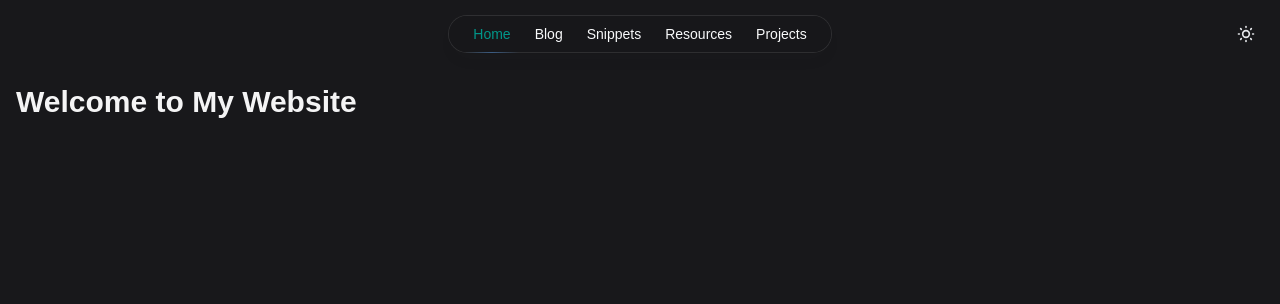
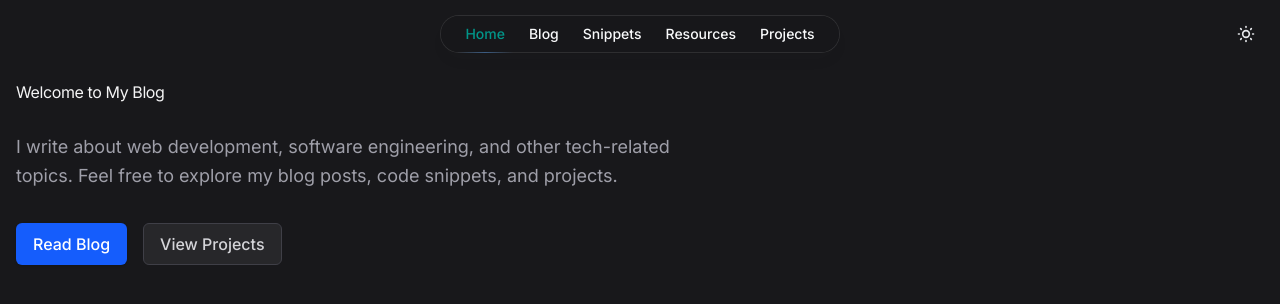
Before and after one commit to SurajAdsul/blog, a Next.js app: page / in a window 1280 px wide. Shown: the top 304 px of the page. Built offline with nearby package versions, Linux system fonts and the light colour scheme.

Commit message:
Added pages and nav layout

```diff
--- /dev/null
+++ b/src/app/blog/page.js
@@ -0,0 +1,18 @@
+export default function BlogPage() {
+  return (
+    <main className="min-h-screen">
+      <div className="container max-w-7xl mx-auto p-4">
+        <h1 className="mb-8">Blog</h1>
+        <div className="grid gap-8">
+          {/* Blog post previews will go here */}
+          <article className="prose dark:prose-invert">
+            <h2>Sample Blog Post</h2>
+            <p className="text-zinc-600 dark:text-zinc-400">
+              This is a preview of a blog post. You can add your blog content here.
+            </p>
+          </article>
+        </div>
+      </div>
+    </main>
+  );
+}
--- a/src/app/globals.css
+++ b/src/app/globals.css
@@ -16,13 +16,34 @@
   body {
     @apply bg-[rgb(var(--background))] text-[rgb(var(--foreground))];
   }
+
+  /* Typography improvements */
+  h1, h2, h3, h4, h5, h6 {
+    @apply font-medium tracking-tight;
+  }
+
+  h1 {
+    @apply text-4xl sm:text-5xl;
+  }
+
+  h2 {
+    @apply text-3xl sm:text-4xl;
+  }
+
+  h3 {
+    @apply text-2xl sm:text-3xl;
+  }
+
+  p {
+    @apply leading-relaxed text-base sm:text-lg;
+  }
 }
 
 @import "tailwindcss";
 @custom-variant dark (&:where(.dark, .dark *));
 
 @theme {
-  --font-sans: var(--font-geist-sans);
+  --font-sans: var(--font-inter);
   --font-mono: var(--font-geist-mono);
 }
 
@@ -38,3 +59,14 @@ body {
   background: var(--background);
   font-family: Arial, Helvetica, sans-serif;
 }
+
+/* Ensure proper font smoothing */
+* {
+  -webkit-font-smoothing: antialiased;
+  -moz-osx-font-smoothing: grayscale;
+}
+
+/* Improve text readability */
+article {
+  @apply max-w-prose mx-auto;
+}
--- a/src/app/layout.js
+++ b/src/app/layout.js
@@ -1,14 +1,11 @@
-import { Geist, Geist_Mono } from "next/font/google";
+import { Inter } from "next/font/google";
+import Navbar from "./components/Navbar";
 import "./globals.css";
 
-const geistSans = Geist({
-  variable: "--font-geist-sans",
-  subsets: ["latin"],
-});
-
-const geistMono = Geist_Mono({
-  variable: "--font-geist-mono",
-  subsets: ["latin"],
+const inter = Inter({
+  subsets: ['latin'],
+  variable: '--font-inter',
+  display: 'swap',
 });
 
 export const metadata = {
@@ -18,7 +15,7 @@ export const metadata = {
 
 export default function RootLayout({ children }) {
   return (
-    <html lang="en" className="dark">
+    <html lang="en" className={`dark ${inter.variable}`}>
       <head>
         <script
           dangerouslySetInnerHTML={{
@@ -31,8 +28,9 @@ export default function RootLayout({ children }) {
         />
       </head>
       <body
-        className={`${geistSans.variable} ${geistMono.variable} antialiased min-h-screen bg-white text-zinc-900 dark:bg-zinc-900 dark:text-zinc-100 transition-colors duration-300`}
+        className="antialiased min-h-screen bg-white text-zinc-900 dark:bg-zinc-900 dark:text-zinc-100 transition-colors duration-300 font-sans"
       >
+        <Navbar />
         {children}
       </body>
     </html>
--- a/src/app/page.js
+++ b/src/app/page.js
@@ -1,13 +1,30 @@
 import Image from "next/image";
-import Navbar from "./components/Navbar";
 
 export default function Home() {
   return (
     <main className="min-h-screen">
-      <Navbar />
       <div className="container max-w-7xl mx-auto p-4">
-        {/* Your main content will go here */}
-        <h1 className="text-3xl font-bold">Welcome to My Website</h1>
+        <div className="max-w-2xl">
+          <h1 className="mb-8">Welcome to My Blog</h1>
+          <p className="text-lg text-zinc-600 dark:text-zinc-400 mb-8">
+            I write about web development, software engineering, and other tech-related topics.
+            Feel free to explore my blog posts, code snippets, and projects.
+          </p>
+          <div className="flex gap-4">
+            <a
+              href="/blog"
+              className="inline-flex items-center px-4 py-2 border border-transparent text-base font-medium rounded-md shadow-sm text-white bg-blue-600 hover:bg-blue-700 focus:outline-none focus:ring-2 focus:ring-offset-2 focus:ring-blue-500"
+            >
+              Read Blog
+            </a>
+            <a
+              href="/projects"
+              className="inline-flex items-center px-4 py-2 border border-zinc-300 dark:border-zinc-700 text-base font-medium rounded-md text-zinc-700 dark:text-zinc-300 bg-white dark:bg-zinc-800 hover:bg-zinc-50 dark:hover:bg-zinc-700 focus:outline-none focus:ring-2 focus:ring-offset-2 focus:ring-blue-500"
+            >
+              View Projects
+            </a>
+          </div>
+        </div>
       </div>
     </main>
   );
--- /dev/null
+++ b/src/app/projects/page.js
@@ -0,0 +1,26 @@
+export default function ProjectsPage() {
+  return (
+    <main className="min-h-screen">
+      <div className="container max-w-7xl mx-auto p-4">
+        <h1 className="mb-8">Projects</h1>
+        <div className="grid gap-8 md:grid-cols-2">
+          {/* Project cards will go here */}
+          <div className="rounded-lg border border-zinc-200 dark:border-zinc-800 p-6">
+            <h2 className="text-xl mb-4">Featured Project</h2>
+            <p className="text-zinc-600 dark:text-zinc-400">
+              Description of your featured project goes here.
+            </p>
+            <div className="mt-4 flex gap-2">
+              <span className="inline-flex items-center px-2.5 py-0.5 rounded-full text-xs font-medium bg-blue-100 text-blue-800 dark:bg-blue-900 dark:text-blue-200">
+                React
+              </span>
+              <span className="inline-flex items-center px-2.5 py-0.5 rounded-full text-xs font-medium bg-green-100 text-green-800 dark:bg-green-900 dark:text-green-200">
+                Next.js
+              </span>
+            </div>
+          </div>
+        </div>
+      </div>
+    </main>
+  );
+}
--- /dev/null
+++ b/src/app/resources/page.js
@@ -0,0 +1,18 @@
+export default function ResourcesPage() {
+  return (
+    <main className="min-h-screen">
+      <div className="container max-w-7xl mx-auto p-4">
+        <h1 className="mb-8">Resources</h1>
+        <div className="grid gap-8 md:grid-cols-2 lg:grid-cols-3">
+          {/* Resource cards will go here */}
+          <div className="rounded-lg border border-zinc-200 dark:border-zinc-800 p-6">
+            <h2 className="text-xl mb-4">Development Tools</h2>
+            <p className="text-zinc-600 dark:text-zinc-400">
+              A curated list of development tools and resources.
+            </p>
+          </div>
+        </div>
+      </div>
+    </main>
+  );
+}
--- /dev/null
+++ b/src/app/snippets/page.js
@@ -0,0 +1,18 @@
+export default function SnippetsPage() {
+  return (
+    <main className="min-h-screen">
+      <div className="container max-w-7xl mx-auto p-4">
+        <h1 className="mb-8">Code Snippets</h1>
+        <div className="grid gap-8 md:grid-cols-2">
+          {/* Snippet previews will go here */}
+          <div className="rounded-lg border border-zinc-200 dark:border-zinc-800 p-6">
+            <h2 className="text-xl mb-4">Useful Snippet</h2>
+            <p className="text-zinc-600 dark:text-zinc-400">
+              A collection of useful code snippets for developers.
+            </p>
+          </div>
+        </div>
+      </div>
+    </main>
+  );
+}
--- /dev/null
+++ b/tailwind.config.js
@@ -0,0 +1,36 @@
+/** @type {import('tailwindcss').Config} */
+module.exports = {
+  content: [
+    './src/pages/**/*.{js,ts,jsx,tsx,mdx}',
+    './src/components/**/*.{js,ts,jsx,tsx,mdx}',
+    './src/app/**/*.{js,ts,jsx,tsx,mdx}',
+  ],
+  darkMode: 'class',
+  theme: {
+    extend: {
+      fontFamily: {
+        sans: ['var(--font-inter)'],
+      },
+      typography: {
+        DEFAULT: {
+          css: {
+            'max-width': '65ch',
+            color: 'inherit',
+            a: {
+              color: 'inherit',
+              textDecoration: 'underline',
+              fontWeight: '500',
+            },
+            strong: {
+              color: 'inherit',
+            },
+            code: {
+              color: 'inherit',
+            },
+          },
+        },
+      },
+    },
+  },
+  plugins: [],
+}
```
